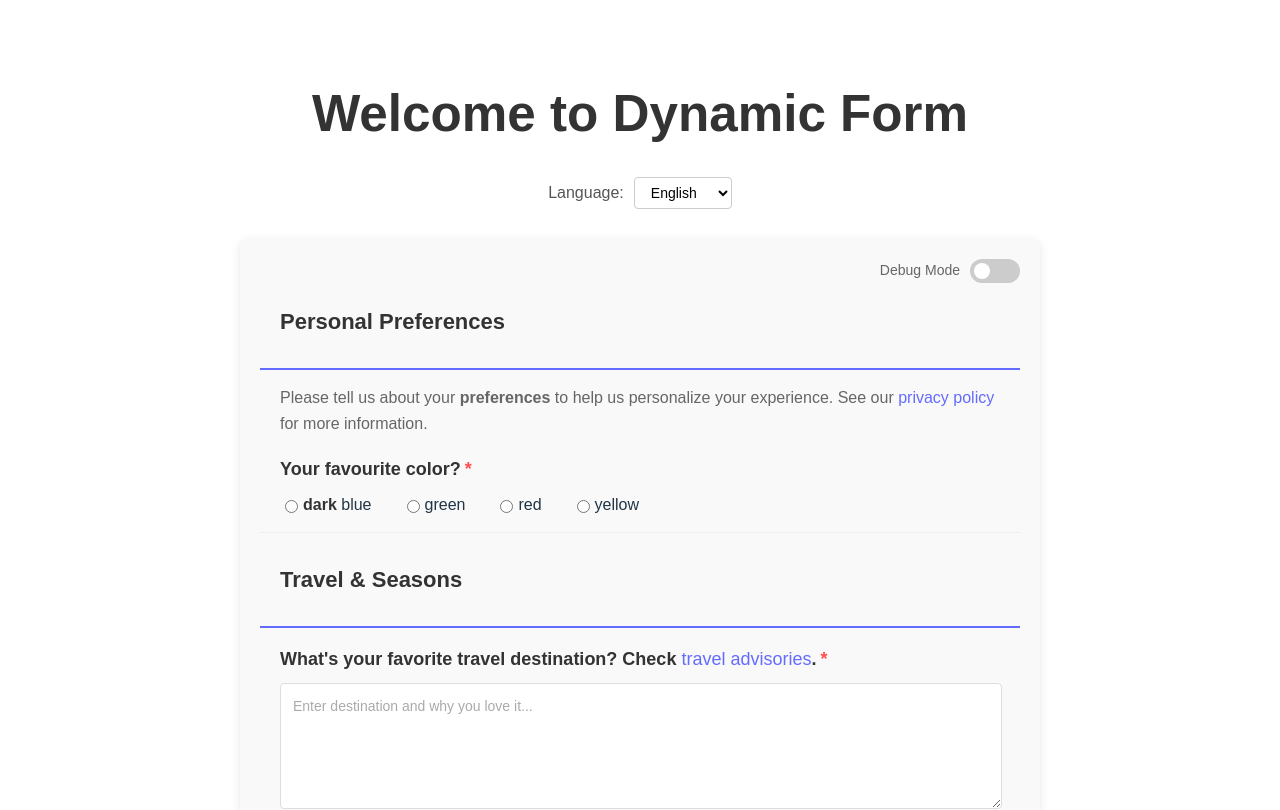
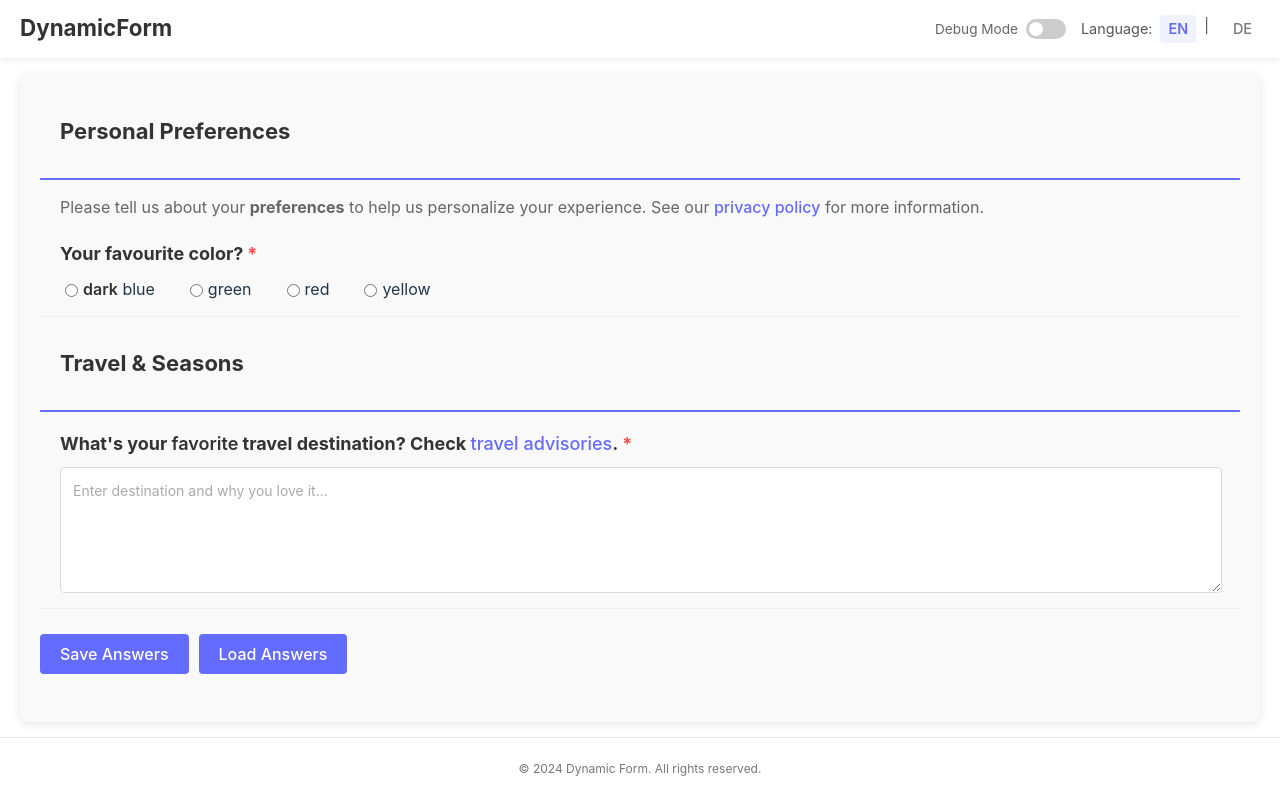
Before and after one commit to chtz/cursordemo_dynamicform, a React (Vite) app: page / in a window 1280 px wide. Shown: the top 810 px of the page. Built offline with nearby package versions, Linux system fonts and the light colour scheme.

Commit message:
css use all available horizontal space

```diff
--- a/src/App.css
+++ b/src/App.css
@@ -1,103 +1,151 @@
-#root {
-  max-width: 1280px;
-  margin: 0 auto;
-  padding: 2rem;
+/* Layout structure */
+html, body {
+  margin: 0;
+  padding: 0;
+  width: 100%;
+  overflow-x: hidden; /* Prevent horizontal scrolling */
+}
+
+body {
   font-family: Inter, system-ui, Avenir, Helvetica, Arial, sans-serif;
   line-height: 1.5;
   color: #213547;
 }
 
-.container {
-  max-width: 800px;
-  margin: 0 auto;
-  padding: 20px;
-  font-family: Arial, sans-serif;
+#app-wrapper {
+  display: flex;
+  flex-direction: column;
+  min-height: 100vh;
+  width: 100vw; /* Use viewport width unit */
 }
 
+/* Header styling - always full width */
 header {
-  text-align: center;
-  margin-bottom: 30px;
+  width: 100vw; /* Use viewport width unit */
+  background-color: #ffffff;
+  box-shadow: 0 2px 6px rgba(0,0,0,0.08);
+  position: sticky;
+  top: 0;
+  z-index: 100;
+  display: flex;
+  justify-content: center;
+}
+
+.header-content {
+  display: flex;
+  justify-content: space-between;
+  align-items: center;
+  width: 100%;
+  padding: 15px 20px;
+  box-sizing: border-box;
 }
 
 header h1 {
+  font-size: 1.4rem;
+  margin: 0;
   color: #333;
 }
 
+/* Language selector as links */
+.language-selector {
+  margin: 0;
+  display: flex;
+  align-items: center;
+}
+
+.language-selector span {
+  font-size: 0.9rem;
+  color: #555;
+  margin-right: 8px;
+}
+
+.language-links {
+  display: flex;
+  gap: 8px;
+}
+
+.language-link {
+  font-size: 0.9rem;
+  color: #777;
+  text-decoration: none;
+  padding: 3px 8px;
+  border-radius: 3px;
+  transition: all 0.2s;
+}
+
+.language-link:hover {
+  background-color: #f0f2ff;
+}
+
+.language-link.active {
+  font-weight: 600;
+  color: #646cff;
+  background-color: #f0f2ff;
+}
+
+/* Content area - full width */
+.container {
+  flex: 1;
+  width: 100vw; /* Use viewport width unit */
+  display: flex;
+  justify-content: center;
+  box-sizing: border-box;
+}
+
 main {
+  width: 100%;
+  margin: 15px 20px;
   background: #f9f9f9;
   border-radius: 8px;
   padding: 20px;
   box-shadow: 0 2px 10px rgba(0,0,0,0.1);
+  box-sizing: border-box;
 }
 
-/* Debug Control Styles */
+/* Footer styling - always full width */
+footer {
+  width: 100vw; /* Use viewport width unit */
+  background-color: #ffffff;
+  border-top: 1px solid #eaeaea;
+  display: flex;
+  justify-content: center;
+}
+
+.footer-content {
+  width: 100%;
+  padding: 10px 20px;
+  text-align: center;
+  color: #777;
+  font-size: 0.75rem;
+  box-sizing: border-box;
+}
+
+/* Debug Control Styles - moved to header */
 .debug-control {
   display: flex;
-  justify-content: flex-end;
-  margin-bottom: 20px;
+  align-items: center;
+  margin: 0;
 }
 
 .debug-label {
   display: flex;
   align-items: center;
-  font-size: 14px;
+  font-size: 0.85rem;
   color: #666;
   cursor: pointer;
+  white-space: nowrap;
 }
 
-.toggle-switch {
-  position: relative;
-  display: inline-block;
-  width: 50px;
-  height: 24px;
-  margin-left: 10px;
-}
-
-.toggle-switch input {
-  opacity: 0;
-  width: 0;
-  height: 0;
-}
-
-.slider {
-  position: absolute;
-  cursor: pointer;
-  top: 0;
-  left: 0;
-  right: 0;
-  bottom: 0;
-  background-color: #ccc;
-  transition: .4s;
-  border-radius: 24px;
-}
-
-.slider:before {
-  position: absolute;
-  content: "";
-  height: 16px;
-  width: 16px;
-  left: 4px;
-  bottom: 4px;
-  background-color: white;
-  transition: .4s;
-  border-radius: 50%;
-}
-
-input:checked + .slider {
-  background-color: #646cff;
-}
-
-input:focus + .slider {
-  box-shadow: 0 0 1px #646cff;
-}
-
-input:checked + .slider:before {
-  transform: translateX(26px);
+/* Header controls group */
+.header-controls {
+  display: flex;
+  align-items: center;
+  gap: 15px;
 }
 
 /* JSON Editor Styles */
 .debug-editor {
-  margin-bottom: 30px;
+  margin-bottom: 20px;
   padding: 15px;
   background-color: #f0f8ff;
   border-radius: 8px;
@@ -251,49 +299,6 @@ pre {
   border: 1px solid #ddd;
 }
 
-footer {
-  margin-top: 30px;
-  text-align: center;
-  color: #777;
-  font-size: 14px;
-}
-
-.logo {
-  height: 6em;
-  padding: 1.5em;
-  will-change: filter;
-  transition: filter 300ms;
-}
-.logo:hover {
-  filter: drop-shadow(0 0 2em #646cffaa);
-}
-.logo.react:hover {
-  filter: drop-shadow(0 0 2em #61dafbaa);
-}
-
-@keyframes logo-spin {
-  from {
-    transform: rotate(0deg);
-  }
-  to {
-    transform: rotate(360deg);
-  }
-}
-
-@media (prefers-reduced-motion: no-preference) {
-  a:nth-of-type(2) .logo {
-    animation: logo-spin infinite 20s linear;
-  }
-}
-
-.card {
-  padding: 2em;
-}
-
-.read-the-docs {
-  color: #888;
-}
-
 .text-input {
   width: calc(100% - 24px);
   margin-left: auto;
@@ -380,35 +385,6 @@ footer {
   margin: 0;
 }
 
-.language-selector {
-  display: flex;
-  align-items: center;
-  justify-content: center;
-  margin-top: 10px;
-  gap: 10px;
-}
-
-.language-selector label {
-  font-size: 16px;
-  color: #555;
-}
-
-.language-selector select {
-  padding: 6px 12px;
-  border: 1px solid #ccc;
-  border-radius: 4px;
-  font-size: 14px;
-  cursor: pointer;
-  background-color: white;
-  transition: border-color 0.3s;
-}
-
-.language-selector select:focus {
-  outline: none;
-  border-color: #646cff;
-  box-shadow: 0 0 0 3px rgba(100, 108, 255, 0.1);
-}
-
 /* Markdown styling */
 .form-title h2 strong {
   color: #646cff;
@@ -449,3 +425,53 @@ footer {
   display: inline;
   margin: 0;
 }
+
+.toggle-switch {
+  position: relative;
+  display: inline-block;
+  width: 40px;
+  height: 20px;
+  margin-left: 8px;
+}
+
+.toggle-switch input {
+  opacity: 0;
+  width: 0;
+  height: 0;
+}
+
+.slider {
+  position: absolute;
+  cursor: pointer;
+  top: 0;
+  left: 0;
+  right: 0;
+  bottom: 0;
+  background-color: #ccc;
+  transition: .3s;
+  border-radius: 20px;
+}
+
+.slider:before {
+  position: absolute;
+  content: "";
+  height: 14px;
+  width: 14px;
+  left: 3px;
+  bottom: 3px;
+  background-color: white;
+  transition: .3s;
+  border-radius: 50%;
+}
+
+input:checked + .slider {
+  background-color: #646cff;
+}
+
+input:focus + .slider {
+  box-shadow: 0 0 1px #646cff;
+}
+
+input:checked + .slider:before {
+  transform: translateX(20px);
+}
--- a/src/App.jsx
+++ b/src/App.jsx
@@ -75,7 +75,7 @@ function App() {
   // Translations for UI elements
   const uiTranslations = {
     en: {
-      title: "Welcome to Dynamic Form",
+      title: "DynamicForm",
       debugMode: "Debug Mode",
       formItems: "Form Items (Debug Mode)",
       formatJson: "Format JSON",
@@ -99,7 +99,7 @@ function App() {
       language: "Language"
     },
     de: {
-      title: "Willkommen beim dynamischen Formular",
+      title: "DynamicForm",
       debugMode: "Debug-Modus",
       formItems: "Formularelemente (Debug-Modus)",
       formatJson: "JSON formatieren",
@@ -560,23 +560,48 @@ function App() {
     }
   };
 
+  // Render language selector as links
+  const LanguageSelector = ({ currentLanguage, onChange }) => {
+    const handleLanguageChange = (langCode) => {
+      onChange({ target: { value: langCode } });
+    };
+
     return (
-    <div className="container">
+      <div className="language-selector">
+        <span>{uiTranslations[language].language}:</span>
+        <div className="language-links">
+          <a
+            href="#"
+            className={`language-link ${currentLanguage === 'en' ? 'active' : ''}`}
+            onClick={(e) => {
+              e.preventDefault();
+              handleLanguageChange('en');
+            }}
+          >
+            EN
+          </a>
+          <span>|</span>
+          <a
+            href="#"
+            className={`language-link ${currentLanguage === 'de' ? 'active' : ''}`}
+            onClick={(e) => {
+              e.preventDefault();
+              handleLanguageChange('de');
+            }}
+          >
+            DE
+          </a>
+        </div>
+      </div>
+    );
+  };
+
+  return (
+    <div id="app-wrapper">
       <header>
+        <div className="header-content">
           <h1>{uiTranslations[language].title}</h1>
-        <div className="language-selector">
-          <label htmlFor="language-select">{uiTranslations[language].language}:</label>
-          <select
-            id="language-select"
-            value={language}
-            onChange={handleLanguageChange}
-          >
-            <option value="en">English</option>
-            <option value="de">Deutsch</option>
-          </select>
-        </div>
-      </header>
-      <main>
+          <div className="header-controls">
             <div className="debug-control">
               <label htmlFor="debug-toggle" className="debug-label">
                 {uiTranslations[language].debugMode}
@@ -591,7 +616,16 @@ function App() {
                 </div>
               </label>
             </div>
+            <LanguageSelector
+              currentLanguage={language}
+              onChange={handleLanguageChange}
+            />
+          </div>
+        </div>
+      </header>
 
+      <div className="container">
+        <main>
           {debugMode && (
             <div className="debug-editor">
               <h2>{uiTranslations[language].formItems}</h2>
@@ -642,8 +676,12 @@ function App() {
             </div>
           )}
         </main>
+      </div>
+
       <footer>
+        <div className="footer-content">
           <p>{uiTranslations[language].footer}</p>
+        </div>
       </footer>
     </div>
   )
```
Lines whose indentation alone changed are shown as unchanged.
